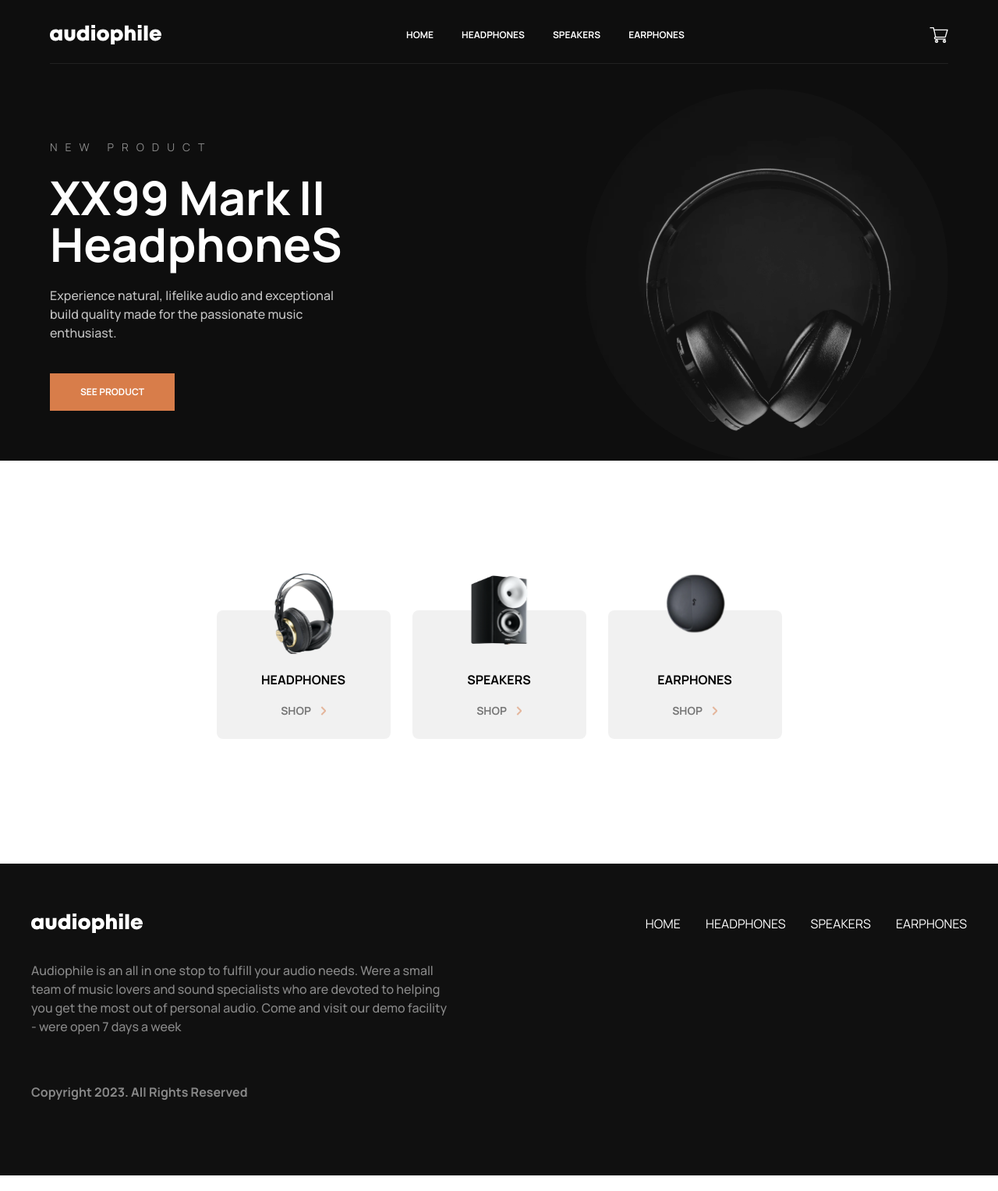
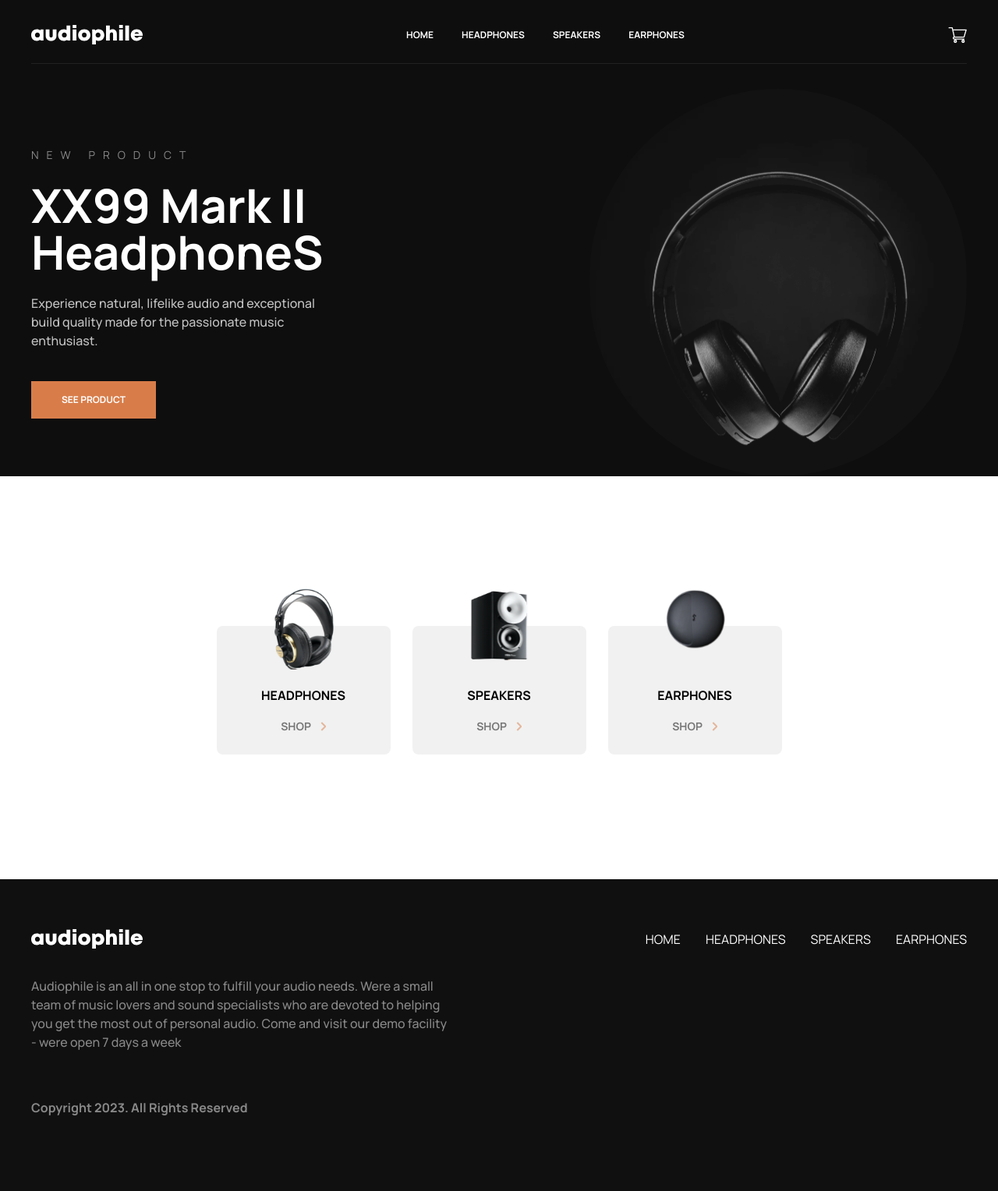
Before and after one commit to matheusOliv23/VarietyShop, a Next.js app: page / in a window 1280 px wide. Shown: the whole page at 78% size. Built offline with nearby package versions, Linux system fonts and the light colour scheme; some icons are missing.

Commit message:
fix: fixing max width

```diff
--- a/src/components/Footer/index.tsx
+++ b/src/components/Footer/index.tsx
@@ -22,9 +22,15 @@ export default function Footer({
   socialIcons
 }: FooterProps) {
   return (
-    <div className="md:h-[400px] md:px-10 lg:pt-16 px-6 py-10 md:pb-11 md:pt-14 w-full bg-dark-50">
+    <footer className="bg-dark-50">
+      <div className="md:h-[400px] max-w-7xl m-auto md:px-10 lg:pt-16 px-6 py-10 md:pb-11 md:pt-14 w-full">
         <div className="mb-9 items-center gap-6 flex md:flex-row flex-col justify-between">
-        <Image alt="Logo image" width={143} height={25} src="/icons/logo.svg" />
+          <Image
+            alt="Logo image"
+            width={143}
+            height={25}
+            src="/icons/logo.svg"
+          />
           <div className="flex gap-8 text-white">
             {menu.map((item) => (
               <li
@@ -58,7 +64,8 @@ export default function Footer({
                 className="cursor-pointer transition-all ease-out duration-500 hover:text-orange-100 text-white"
                 key={item.id}
                 target="_blank"
-              href={item.href} rel="noreferrer"
+                href={item.href}
+                rel="noreferrer"
               >
                 <Icon width={32} height={32} icon={item.icon} />
               </a>
@@ -66,5 +73,6 @@ export default function Footer({
           </div>
         </div>
       </div>
+    </footer>
   )
 }
--- a/src/components/Header/index.tsx
+++ b/src/components/Header/index.tsx
@@ -17,7 +17,7 @@ export default function Header({ nav }: NavItemsProps) {
       className="bg-dark-150 m-auto py-8 px-10 w-full text-white"
       data-testid="navbar"
     >
-      <div className="flex items-center justify-between m-auto pb-6 max-w-6xl border-b-[0.2px] border-[#ffffff14]">
+      <div className="flex items-center justify-between m-auto pb-6 max-w-7xl border-b-[0.2px] border-[#ffffff14]">
         <span className="flex gap-10 items-center">
           <p className="md:hidden flex">
             <Image
--- a/src/components/Hero/index.tsx
+++ b/src/components/Hero/index.tsx
@@ -4,7 +4,7 @@ import Button from "../Button"
 export default function Hero() {
   return (
     <section className="bg-dark-150 lg:px-10 w-full lg:bg-right bg-no-repeat">
-      <div className="max-w-6xl items-center lg:flex-row m-auto flex justify-between">
+      <div className="max-w-7xl items-center lg:flex-row m-auto flex justify-between">
         <div className="text-white absolute lg:relative text-center lg:text-left">
           <p className="text-sm opacity-50 tracking-[10px]">NEW PRODUCT</p>
           <h1 className="font-bold text-6xl my-6">XX99 Mark II HeadphoneS</h1>
```
Lines whose indentation alone changed are shown as unchanged.
